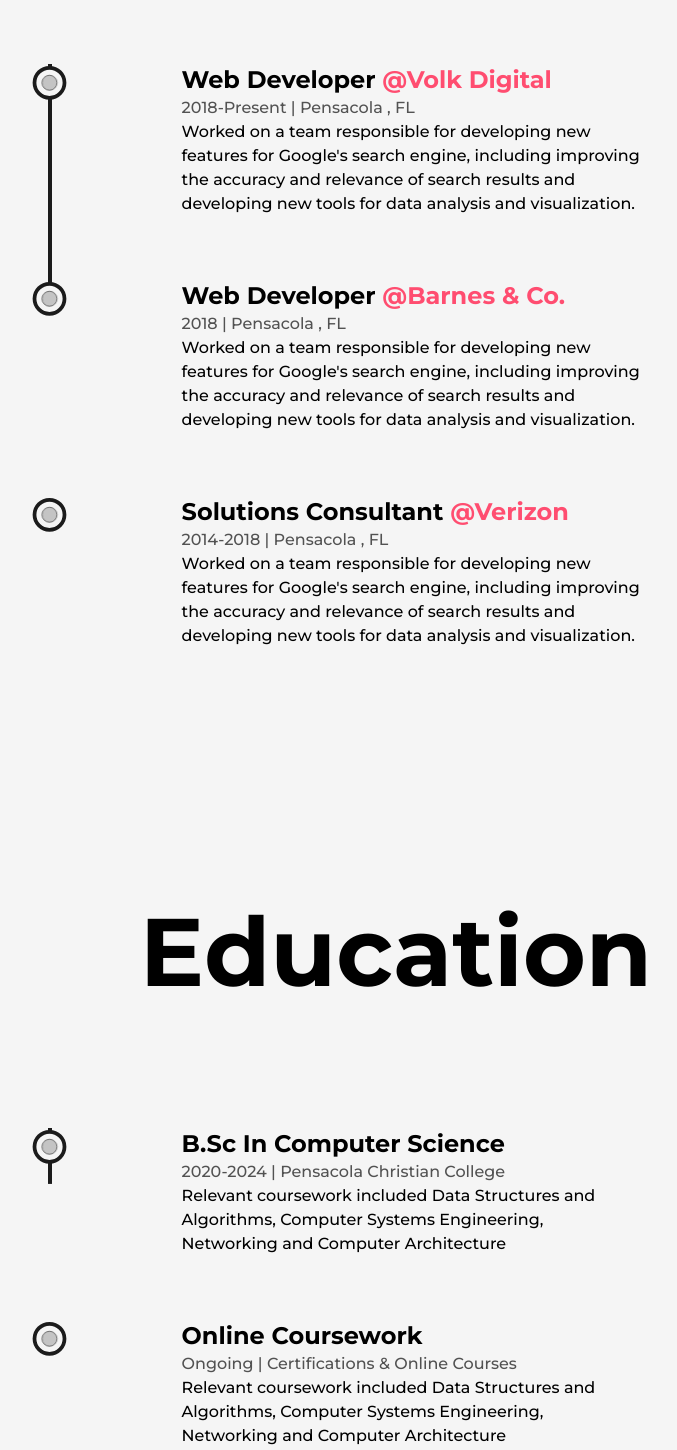
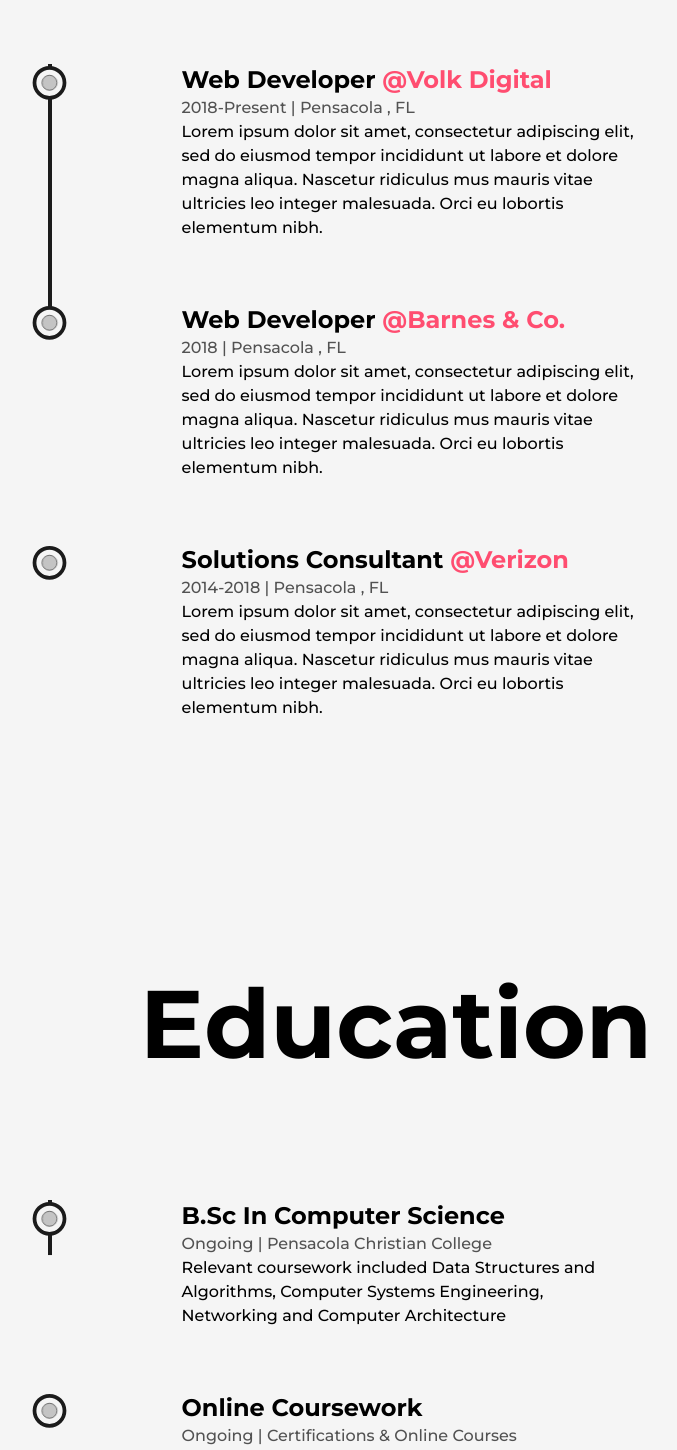
Before and after one commit to dimitry-roshchin/DimitryPortfolio, a Next.js app: page /about in a window 1280 px wide. Shown: the part 2500-3950 px from the top of the page, without its empty margins (244-921 px from the left). Built offline with nearby package versions, Linux system fonts and the light colour scheme.

Commit message:
chaange button links

```diff
--- a/src/components/Education.js
+++ b/src/components/Education.js
@@ -50,7 +50,7 @@
 
              <Details
              type="B.Sc in Computer Science"
-             time="2020-2024"
+             time="Ongoing"
              place="Pensacola Christian College"
              info="Relevant coursework included Data Structures and Algorithms, Computer Systems Engineering, Networking and
              Computer Architecture"
@@ -60,8 +60,8 @@
              type="Online Coursework"
              time="Ongoing"
              place="Certifications & Online Courses"
-             info="Relevant coursework included Data Structures and Algorithms, Computer Systems Engineering, Networking and
-             Computer Architecture"
+             info="Lorem ipsum dolor sit amet, consectetur adipiscing elit, sed do eiusmod tempor incididunt ut
+             labore et dolore magna aliqua. "
              />
 
 
--- a/src/components/Experience.js
+++ b/src/components/Experience.js
@@ -49,21 +49,18 @@
             <ul className='w-full flex flex-col items-start justify-between ml-4 xs:ml-2'>
                <Details position="Web Developer" company="Volk Digital" companyLink="https://www.volkwebdev.com/"
                time="2018-Present" address="Pensacola , FL"
-               work="Worked on a team responsible for developing new features for Google's
-               search engine, including improving the accuracy and relevance of search results and
-               developing new tools for data analysis and visualization."/>
+               work="Lorem ipsum dolor sit amet, consectetur adipiscing elit, sed do eiusmod tempor incididunt ut
+               labore et dolore magna aliqua. Nascetur ridiculus mus mauris vitae ultricies leo integer malesuada. Orci eu lobortis elementum nibh."/>
 
                 <Details position="Web Developer" company="Barnes & Co." companyLink=""
                time="2018" address="Pensacola , FL"
-               work="Worked on a team responsible for developing new features for Google's
-               search engine, including improving the accuracy and relevance of search results and
-               developing new tools for data analysis and visualization."/>
+               work="Lorem ipsum dolor sit amet, consectetur adipiscing elit, sed do eiusmod tempor incididunt ut
+               labore et dolore magna aliqua. Nascetur ridiculus mus mauris vitae ultricies leo integer malesuada. Orci eu lobortis elementum nibh."/>
 
                 <Details position="Solutions Consultant" company="Verizon" companyLink="https://www.verizon.com"
                time="2014-2018" address="Pensacola , FL"
-               work="Worked on a team responsible for developing new features for Google's
-               search engine, including improving the accuracy and relevance of search results and
-               developing new tools for data analysis and visualization."/>
+               work="Lorem ipsum dolor sit amet, consectetur adipiscing elit, sed do eiusmod tempor incididunt ut
+               labore et dolore magna aliqua. Nascetur ridiculus mus mauris vitae ultricies leo integer malesuada. Orci eu lobortis elementum nibh."/>
             </ul>
         </div>
     </div>
--- a/src/pages/index.js
+++ b/src/pages/index.js
@@ -41,13 +41,13 @@
                     Explore my latest projects and articles, showcasing my expertise in React.js and web development.
                 </p>
                 <div className='flex items-center self-start mt-2 lg:self-center'>
-                  <Link href="/dummy.pdf" target={"_blank"}
+                  <Link href="https://dimitry-portfolio.vercel.app/about" target={"_blank"}
                   className='flex items-center bg-light text-dark p-2.5 px-6 rounded-lg text-lg font-semibold hover:bg-[#ff4d70] hover:text-dark
                   border-2 border-solid border-[#ff4d70]  dark:text-light dark:bg-dark dark:hover:bg-[#ff4d70] dark:hover:text-dark md:bg-[#ff4d70]
                   md:p-2 md:px-4 md:text-base sm:bg-[#ff4d70] '
 
                   >About Dimitry </Link>
-                  <Link href="mailto:dimi.roshchin@gmail.com" target={"_blank"}
+                  <Link href="https://dimitry-portfolio.vercel.app/projects" target={"_blank"}
                   className='ml-6 text-lg font-medium capitalize text-dark underline underline-offset-2 dark:text-light md:text-base '
                   >Projects</Link>
                 </div>
--- a/src/pages/projects.js
+++ b/src/pages/projects.js
@@ -124,7 +124,7 @@
 
       <FeaturedProject
       title="Crypto Screener Application"
-      img={project1}
+      img={project4}
       summary="a feature rich crypto screener app using react talilwind cs context api react router it shows details regarding almost all crypto you can
       easily convert the price ni your local currency"
       link="/"
@@ -138,7 +138,7 @@
     <div className='col-span-6 sm:col-span-12 md:col-span-12'>
       <Project
       title="Agency Template"
-      img={project2}
+      img={project4}
       link="/"
       github="/"
       type="Website Template"
@@ -147,7 +147,7 @@
     <div className='col-span-6 sm:col-span-12 md:col-span-12'>
     <Project
       title=" Next.Js Portfolio"
-      img={project3}
+      img={project4}
       link="/"
       github="https://github.com/dimitry-roshchin/DimitryPortfolio"
       type="Portfolio Site"
@@ -159,8 +159,8 @@
     <FeaturedProject
       title="NFT Collection Website"
       img={project4}
-      summary="a feature rich crypto screener app using react talilwind cs context api react router it shows details regarding almost all crypto you can
-      easily convert the price into your local currency"
+      summary="Lorem ipsum dolor sit amet, consectetur adipiscing elit, sed do eiusmod tempor incididunt ut
+      labore et dolore magna aliqua. "
       link="/"
       github=""
       type="Under Construction"
```
